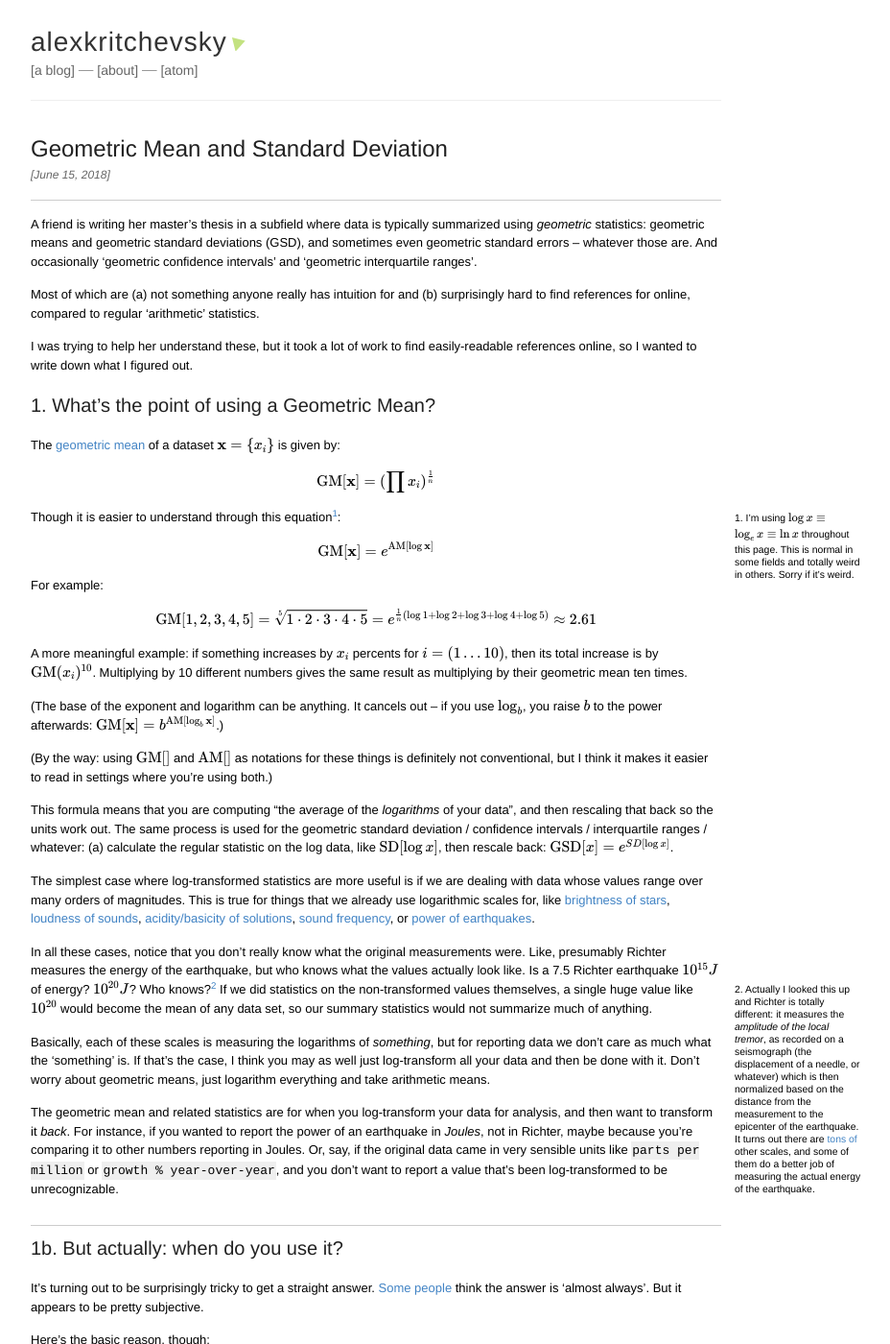
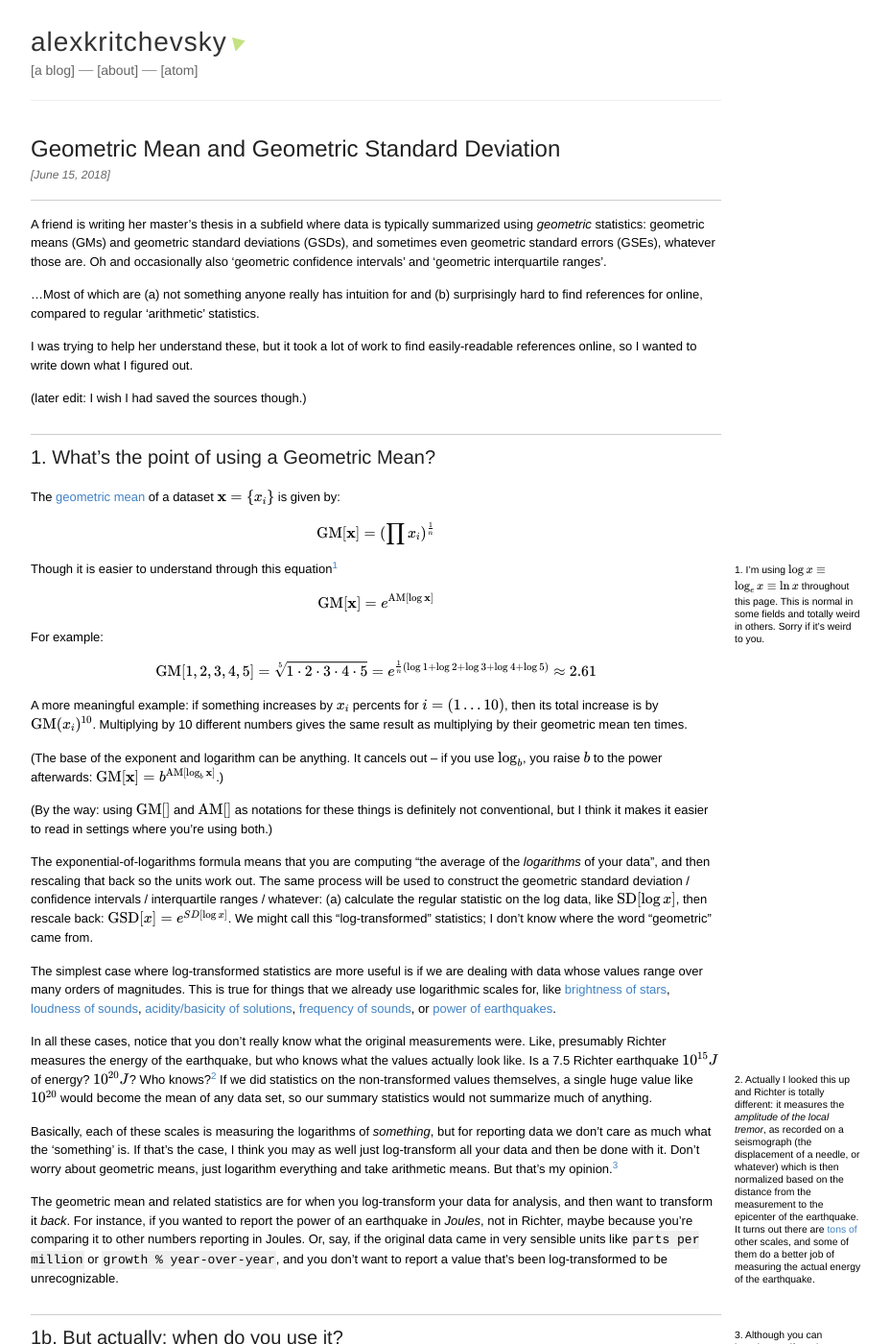
Before and after one commit to ajakaja/ajakaja.github.io, a Jekyll site: the page built from _posts/2018-06-15-geometric-mean.md, in a window 1280 px wide and 1400 px high. Shown: the whole window at 96% size, without its empty margins (248-1176 px from the left). Built offline with Jekyll 4.4.1, drawn with Linux system fonts in a browser that asks for light colours; some of the changed text lies outside the part shown.

Commit message:
wip edits

```diff
--- a/_posts/2018-06-15-geometric-mean.md
+++ b/_posts/2018-06-15-geometric-mean.md
@@ -1,20 +1,23 @@
 ---
 layout: blog
-title: "Geometric Mean and Standard Deviation"
+title: "Geometric Mean and Geometric Standard Deviation"
 footnotes: true
 math: true
 aside: true
 tags: notes
 ---
 
-A friend is writing her master's thesis in a subfield where data is typically summarized using _geometric_ statistics: geometric means and geometric standard deviations (GSD), and sometimes even geometric standard errors -- whatever those are. And occasionally 'geometric confidence intervals' and 'geometric interquartile ranges'.
+A friend is writing her master's thesis in a subfield where data is typically summarized using _geometric_ statistics: geometric means (GMs) and geometric standard deviations (GSDs), and sometimes even geometric standard errors (GSEs), whatever those are. Oh and occasionally also 'geometric confidence intervals' and 'geometric interquartile ranges'.
 
-Most of which are (a) not something anyone really has intuition for and (b) surprisingly hard to find references for online, compared to regular 'arithmetic' statistics.
+...Most of which are (a) not something anyone really has intuition for and (b) surprisingly hard to find references for online, compared to regular 'arithmetic' statistics.
 
 I was trying to help her understand these, but it took a lot of work to find easily-readable references online, so I wanted to write down what I figured out.
 
+(later edit: I wish I had saved the sources though.)
+
 <!--more-->
 
+---------------
 
 ## 1. What's the point of using a Geometric Mean?
 
@@ -22,9 +25,9 @@
 
 $$\GM[\b{x}] = (\prod x_i)^{\frac{1}{n}}$$
 
-Though it is easier to understand through this equation[^log]:
+Though it is easier to understand through this equation[^log]
 
-[^log]: I'm using $$\log x\equiv \log_e x \equiv \ln x$$ throughout this page. This is normal in some fields and totally weird in others. Sorry if it's weird.
+[^log]: I'm using $$\log x\equiv \log_e x \equiv \ln x$$ throughout this page. This is normal in some fields and totally weird in others. Sorry if it's weird to you.
 
 $$\GM[\b{x}] = e^{\AM[\log \b{x}]}$$
 
@@ -38,13 +41,15 @@
 
 (By the way: using $$\GM[]$$ and $$\AM[]$$ as notations for these things is definitely not conventional, but I think it makes it easier to read in settings where you're using both.)
 
-This formula means that you are computing "the average of the _logarithms_ of your data", and then rescaling that back so the units work out. The same process is used for the geometric standard deviation / confidence intervals / interquartile ranges / whatever: (a) calculate the regular statistic on the log data, like $$\text{SD}[\log x]$$, then rescale back: $$\text{GSD}[x] = e^{SD[\log x]}$$.
+The exponential-of-logarithms formula means that you are computing "the average of the _logarithms_ of your data", and then rescaling that back so the units work out. The same process will be used to construct the geometric standard deviation / confidence intervals / interquartile ranges / whatever: (a) calculate the regular statistic on the log data, like $$\text{SD}[\log x]$$, then rescale back: $$\text{GSD}[x] = e^{SD[\log x]}$$. We might call this "log-transformed" statistics; I don't know where the word "geometric" came from.
 
-The simplest case where log-transformed statistics are more useful is if we are dealing with data whose values range over many orders of magnitudes. This is true for things that we already use logarithmic scales for, like [brightness of stars](https://en.wikipedia.org/wiki/Apparent_magnitude), [loudness of sounds](https://en.wikipedia.org/wiki/Decibel), [acidity/basicity of solutions](https://en.wikipedia.org/wiki/PH), [sound frequency](https://en.wikipedia.org/wiki/Octave), or [power of earthquakes](https://en.wikipedia.org/wiki/Richter_magnitude_scale).
+The simplest case where log-transformed statistics are more useful is if we are dealing with data whose values range over many orders of magnitudes. This is true for things that we already use logarithmic scales for, like [brightness of stars](https://en.wikipedia.org/wiki/Apparent_magnitude), [loudness of sounds](https://en.wikipedia.org/wiki/Decibel), [acidity/basicity of solutions](https://en.wikipedia.org/wiki/PH), [frequency of sounds](https://en.wikipedia.org/wiki/Octave), or [power of earthquakes](https://en.wikipedia.org/wiki/Richter_magnitude_scale).
 
 In all these cases, notice that you don't really know what the original measurements were. Like, presumably Richter measures the energy of the earthquake, but who knows what the values actually look like. Is a 7.5 Richter earthquake $$10^{15} J$$ of energy? $$10^{20} J$$? Who knows?[^richter] If we did statistics on the non-transformed values themselves, a single huge value like $$10^{20}$$ would become the mean of any data set, so our summary statistics would not summarize much of anything.
 
-Basically, each of these scales is measuring the logarithms of _something_, but for reporting data we don't care as much what the 'something' is. If that's the case, I think you may as well just log-transform all your data and then be done with it. Don't worry about geometric means, just logarithm everything and take arithmetic means.
+Basically, each of these scales is measuring the logarithms of _something_, but for reporting data we don't care as much what the 'something' is. If that's the case, I think you may as well just log-transform all your data and then be done with it. Don't worry about geometric means, just logarithm everything and take arithmetic means. But that's my opinion.[^distribution]
+
+[^distribution]: Although you can introduce artifacts in your data by doing this. If a bunch of values are uniformly distributed in $$[1, 1000]$$ (so $$AM \sim 500$$) and you take all their logarithms, they're not uniformly distributed anymore -- their average is going to be higher than $$\log 500$$. This had better not affect your statistics' conclusions.
 
 [^richter]: Actually I looked this up and Richter is totally different: it measures the _amplitude of the local tremor_, as recorded on a seismograph (the displacement of a needle, or whatever) which is then normalized based on the distance from the measurement to the epicenter of the earthquake. It turns out there are [tons of](https://en.wikipedia.org/wiki/Seismic_magnitude_scales) other scales, and some of them do a better job of measuring the actual energy of the earthquake.
 
@@ -70,7 +75,7 @@
 	* that is, a factor's effect is proportional to the size of your data. This would be anything like an 'increase in efficiency' or an 'increased rate of occurrence'
 	* in practice _most things_, apparently, work this way. Growth rates, heights, densities, power outputs, dollar amounts, disease rates, ...
 	* but generally you may not be sure, or able to tell, if this is true, so here are some more signs:
-* corollary: the logarithm of the data looks more like a normal distribution than the data itself (ie your data is [log-normal](https://en.wikipedia.org/wiki/Log-normal_distribution))
+* corollary: the logarithm of the data looks more like a normal distribution than the data itself (ie your data is closer to [log-normal](https://en.wikipedia.org/wiki/Log-normal_distribution))
 * the data definitely cannot go below 0, by definition of what you're measuring
 * and effectively never goes _to_ 0, either, since that would make the geometric mean 0 also (though see note, below)
 * the data do not have a constant translation factor (ie, if you could just as easily have measured $$x + 50$$ instead of $$x$$, then the logarithm is going to be meaningless.)
@@ -113,7 +118,7 @@
 
 But, and **this is important**: if there are enough zero data points that your _choice of $$\e$$_ for rounding is changing your geometric mean significantly, you are probably doing something wrong.
 
-And if you decide instead of _delete_ the 0 values, you better report the result as "the average X when X was present", rather than just "the average X", or you're just [lying with statistics](https://www.amazon.com/How-Lie-Statistics-Darrell-Huff/dp/0393310728).
+And if you decide instead of _delete_ the 0 values, you better report the result as "the average X when X was present", rather than just "the average X", or you're just "lying with statistics".
 
 It's pretty confusing, though. You aren't wrong for being unsure. People use geometric means all the time with data that can be zero, maybe doing one of the above workarounds, and I _really_ doubt they're all handling it correctly or reporting it correctly afterwards.
 
@@ -135,22 +140,17 @@
 
 $$\GM \Big[ \frac{x_i}{y_i} \Big] = \frac{\GM[x_i]}{\GM[y_i]}$$
 
-<div class="box">
+-------
 
-**Important note on doing statistics with a computer**:
+By the way, don't program the formula $$\GM[x] = \sqrt[n]{\prod x_i}$$ into a computer (if you do not know what you are doing). Use a built-in library for it, or use one of the other two formulas ($$= e^{\AM[\log x]}$$ or $$= \prod \sqrt[n]{x_i}$$). Multiplying arbitrarily long lists of numbers together can overflow the data values in some programming languages, causing them to wrap around to negative numbers, rendering all your math utterly wrong. In particularly unfortunate cases, the resulting value will, by chance, be _close_ and so seem reasonable, yet have been computed an entirely wrong way.
 
-For the love of all things that are good, _do not program the formula $$\GM[x] = \sqrt[n]{\prod x_i}$$ into a computer_ (if you do not know what you are doing). Use a built-in library for it, or use one of the other two formulas ($$= e^{\AM[\log x]}$$ or $$= \prod \sqrt[n]{x_i}$$). Multiplying arbitrarily long lists of numbers together can overflow the data values in some programming languages, causing them to wrap around to negative numbers, rendering all your math utterly wrong. In particularly unfortunate cases, the resulting value will, by chance, be _close_ and so seem reasonable, yet have been computed an entirely wrong way.
-
-If you're in a data-science-oriented language like R, you _might_ get away with it, cause they tend to avoid including [footguns](https://en.wiktionary.org/wiki/footgun). If you're in, like, C, you won't.
-
-</div>
-
+-------
 
 The **geometric standard deviation** (GSD) is the same transformation, applied to the regular standard deviation.
 
 $$\text{GSD}[x] = e^{\text{SD}[\log x]}$$
 
-This is going to be useful if and only it was a good idea to use a geometric mean on your data, and particularly if your data is _positively skewed_. Make sure you realize what this is saying. When using a Geometric Standard Deviation, the phrase "68.2% of values fall within one standard deviation of the mean" _means something different_:
+This is going to be useful if and only it was a good idea to use a geometric mean on your data, and particularly, IMO, if your data is positively skewed. That's cause: using a Geometric Standard Deviation, the phrase "68.2% of values fall within one standard deviation of the mean" _means something different_:
 
 The GSD, instead of giving an equal range on either side of the mean, gives an equal _factor_:
 
```
Also changed, not shown: other parts of _posts/2018-06-15-geometric-mean.md (+1 -1 lines), _posts/2022-12-03-physics.md (deleted, +0 -82 lines).
